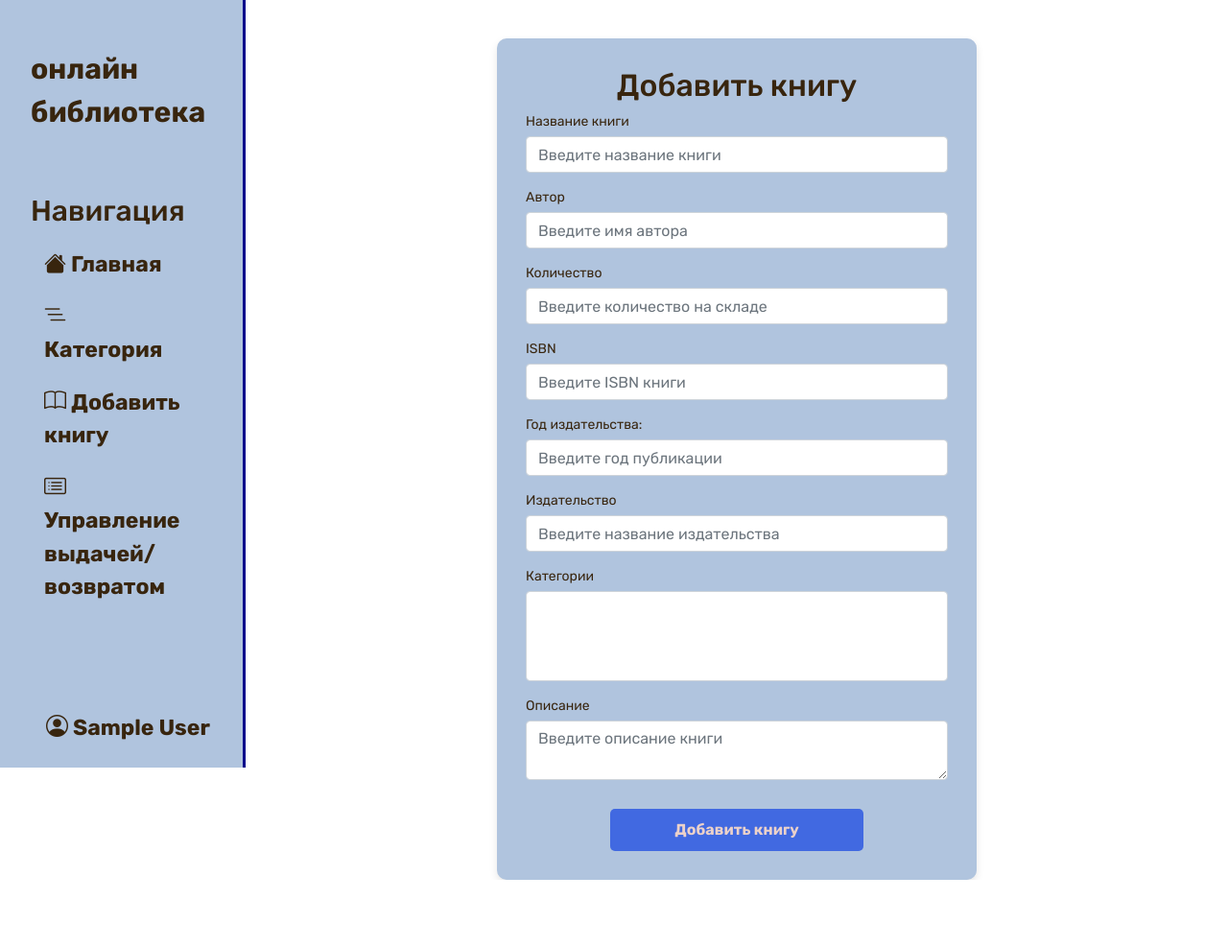
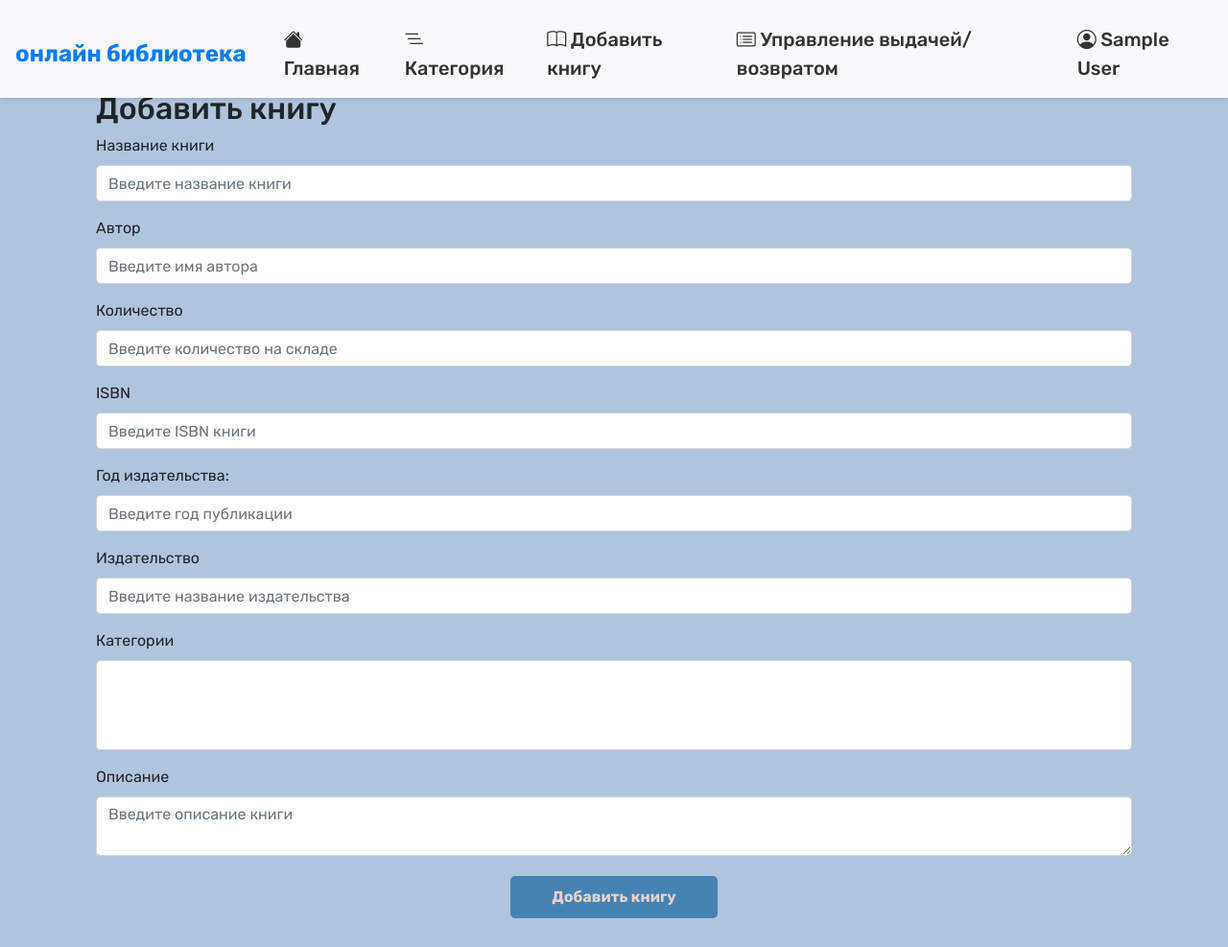
Before and after one commit to BACILEX/test, a Flask app: page /add-book in a window 1280 px wide. Shown: the whole page at 96% size. Before the commit the page ends 917 px from the top, so only its background shows below. Run offline with Flask 3, Linux system fonts and the light colour scheme; the visitor is signed in with stand-in values (Sample User, id 1); data that the repository does not hold is empty; some libraries are stand-ins or nearby versions.

Commit message:
Deploy to Render

```diff
--- a/app/static/css/main.css
+++ b/app/static/css/main.css
@@ -1,122 +1,210 @@
+/* ========== ОБЩИЕ СТИЛИ ========== */
 body {
-    overflow-x: hidden;
-    background: #FFF;
     font-family: 'Rubik', sans-serif;
-    color: #38250e;
-    font-size: 23px;
+    background-color: #B0C4DE;
+    margin: 0;
+    padding: 0;
+    padding-top: 70px;
 }
 
-aside {
-    background: #B0C4DE;
-    width: 20%;
-    padding: 2.5%;
-    height: 100vh;
-    border-right: 3px solid #00008B;
+/* ========== НАВИГАЦИЯ ========== */
+.navbar {
     position: fixed;
+    top: 0;
+    left: 0;
+    width: 100%;
+    background-color: #f8f9fa; /* Цвет фона */
+    z-index: 1000; /* Поверх всех элементов */
+    box-shadow: 0 2px 4px rgba(0, 0, 0, 0.1); /* Добавляем небольшую тень */
 }
 
-aside img {
-    width: 130px;
-    margin-left: 10px;
-    float: left;
+.navbar-brand {
+    font-size: 24px;
+    color: #007bff !important;
 }
 
-aside .logo {
-    font-family: 'Rubik', sans-serif;
-    font-size: 30px;
-    font-weight: bold;
-    position: relative;
-    top: -12px;
+.navbar-nav .nav-item {
+    margin-left: 15px;
 }
 
-aside h3 {
-    margin-top: 50px;
-    font-size: 30px;
-    position: relative;
+.navbar-nav .nav-link {
+    font-size: 20px;
+    font-weight: 500;
+    color: #333 !important;
+    transition: color 0.3s ease-in-out;
 }
 
-aside ul {list-style: none}
-
-aside ul li, aside ul a{
-    color: #38250e;
-    display: block;
-    margin-top: 20px;
-    transition: transform .6s ease;
-    font-weight: bold;
-    position: relative;
-    left: -13px;
+.navbar-nav .nav-link:hover {
+    color: #007bff !important;
 }
 
-aside ul li:hover, aside ul a:hover{
-    color: #000008B;
-    text-decoration: none;
-    transform: scale(1.03);
+.navbar-toggler {
+    border: none;
+    outline: none;
 }
 
-aside .pers_acc {
-    color: #38250e;
-    margin-bottom: 20px;
-    transition: transform 0.6s ease;
-    font-weight: bold;
-    position: absolute;
-    bottom: 0;
-    left: 43px;
-    padding: 5px;
-    text-decoration: none;
-    display: inline-block;
+/* ========== ФЛЕШ-СООБЩЕНИЯ ========== */
+.flash-messages {
+    margin: 20px auto;
+    max-width: 800px;
 }
 
-aside .pers_acc:hover {
-    color: #000008B;
-    text-decoration: none;
-    transform: scale(1.03);
+.alert {
+    padding: 15px;
+    border-radius: 5px;
+    text-align: center;
+    font-size: 16px;
 }
 
-.content {
-    float: right;
-    margin-left: 20%;
-    width: 80%;
-    text-align: center;
-    position: relative;
-    top: 25px;
+.alert-success {
+    background-color: #d4edda;
+    color: #155724;
+    border-left: 5px solid #28a745;
 }
 
-.greeting {
-    border-bottom: 3px solid #00008B;
+.alert-danger {
+    background-color: #f8d7da;
+    color: #721c24;
+    border-left: 5px solid #dc3545;
 }
 
-.greeting .begin{
-    font-size: 27px;
-    text-shadow: 2px 2px 5px rgba(0, 0, 0, 2);
-    width: 1300px;
+/* ========== ГЛАВНАЯ ПРИВЕТСТВЕННАЯ СЕКЦИЯ ========== */
+.greeting-i {
+    background-size: cover;
+    background-position: center;
+    padding: 50px;
+    border-radius: 10px;
+    text-align: center;
+    color: #fff;
+}
+
+.greeting-i h1.begin {
+    font-size: 32px;
+    font-weight: bold;
+    margin-bottom: 10px;
+    text-shadow: 2px 2px 5px rgba(0, 0, 0, 0.2);
+}
+
+.greeting-i p.begin {
+    font-size: 18px;
+    margin-bottom: 20px;
+    max-width: 800px;
     margin-left: auto;
     margin-right: auto;
-    font-weight: 450;
-    color: #FFF;
+    line-height: 1.5;
 }
 
-.greeting p, h1{
-    font-size: 27px;
-    width: 1300px;
-    margin-left: auto;
-    margin-right: auto;
-    font-weight: 450;
-    color: #000000;
+/* ========== ПОИСКОВАЯ ФОРМА ========== */
+.search-container {
+    display: flex;
+    flex-direction: column;
+    align-items: center;
+    margin-top: 20px;
 }
 
-.about {
-    float: right;
-    width: 80%;
+.search-container .form-group {
+    width: 60%;
     text-align: center;
-    position: relative;
-    top: 40px;
 }
 
-.container {
+.search-container .form-control {
+    padding: 10px;
+    font-size: 16px;
+    border-radius: 5px;
+    border: 1px solid #ccc;
+    width: 100%;
+    text-align: center;
+}
+
+.add-btn {
+    background-color: #007bff;
+    color: white;
+    border: none;
+    padding: 10px 20px;
+    font-size: 16px;
+    margin-top: 10px;
+    cursor: pointer;
+    border-radius: 5px;
+    transition: background 0.3s ease-in-out;
+}
+
+.add-btn:hover {
+    background-color: #0056b3;
+}
+
+/* ========== СЕКЦИЯ КНИГ ========== */
+.row {
+    display: flex;
+    flex-wrap: wrap;
+    justify-content: center;
+    margin-top: 30px;
+}
+
+.card {
+    border: none;
+    text-decoration: none;
+    box-shadow: 0px 4px 8px rgba(0, 0, 0, 0.1);
+    border-radius: 10px;
+    transition: transform 0.2s ease-in-out;
+}
+
+.card a {
+    text-decoration: none;
+}
+
+.card:hover {
+    transform: scale(1.01);
+}
+
+.card:hover .card-title {
+    font-size: 17px;
+    color: #007bff; /* Синий цвет */
+    transition: font-size 0.2s ease-in-out, color 0.2s ease-in-out;
+}
+
+.card img {
+    border-top-left-radius: 10px;
+    border-top-right-radius: 10px;
+    max-height: 200px;
+    object-fit: cover;
+}
+
+.card-body {
+    padding: 15px;
+}
+
+.card-title {
+    font-size: 16px;
+    font-weight: bold;
+    color: #333;
+}
+
+.add-btn {
+    background-color: #4682B4; /* Цвет кнопки */
+    color: #ebd1ca;
+    font-size: 16px;
+    font-weight: bold;
+    border: none;
+    border-radius: 5px;
+    margin-top: 5px;
+    margin-bottom: 30px;
+    padding: 10px;
+    width: 20%;
+    cursor: pointer;
+    transition: background-color 0.3s ease, transform 0.2s ease;
+}
+
+.add-btn:hover {
+    background-color: #000080;
+    color: #fff;
+    transform: scale(1.05);
+}
+
+.container-profile {
     text-align: center;
     margin-left: auto;
     margin-right: auto;
-    background-color: #B0C4DE;
+    background-color: #fff;
     padding: 30px;
     border-radius: 10px;
     box-shadow: 0 4px 8px rgba(0, 0, 0, 0.1);
@@ -131,143 +219,36 @@ aside .pers_acc:hover {
     margin-bottom: 20px;
 }
 
-.name {
-    font-size: 24px;
-    margin-bottom: 20px;
-}
-
-.bio {
-    font-size: 16px;
-    color: #555;
-    margin-bottom: 30px;
-}
-
 .user {
     font-size: 24px;
-    margin-bottom: 20px;
     text-align: left;
 }
 
 .func {
     list-style: none;
     position: relative;
-    top: 30px;
 }
 
 .func li, a{
-    color: #38250e;
+    color: #4682B4;
     display: block;
-    margin-top: 30px;
+    font-size: 25px;
     transition: transform .6s ease;
     font-weight: bold;
     text-align: left;
+    margin-top: 10px;
 }
 
 .func li:hover, a:hover{
-    color: #000008B;
+    color: #000080;
     text-decoration: none;
     transform: scale(1.03);
-}
-
-.form-group {
-    margin-bottom: 15px;
-    text-align: left;
-}
-
-.add-btn {
-    background-color: #4169E1; /* Цвет кнопки */
-    color: #ebd1ca;
-    font-size: 16px;
-    font-weight: bold;
-    border: none;
-    border-radius: 5px;
-    margin-top: 15px;
-    padding: 10px;
-    width: 60%;
-    cursor: pointer;
-    transition: background-color 0.3s ease, transform 0.2s ease;
-}
-
-.add-btn:hover {
-    background-color: #00008B;
-    color: #fff;
-    transform: scale(1.05);
-}
-
-.card {
-    left: 15px;
-    margin-right: 25px;
-    margin-top: 30px;
-    box-shadow: 0 4px 8px rgba(0, 0, 0, 0.1);
-    border-radius: 10px;
-    overflow: hidden;
-    transition: transform 0.3s ease, box-shadow 0.3s ease;
-    height: 100%;
-    display: flex;
-    flex-direction: column;
-}
-
-.card img {
-    width: 60%;
-    height: auto;
-    object-fit: cover;
-    margin-left: 65px;
-}
-
-.card:hover {
-    transform: scale(1.02);
-}
-
-.form-group {
-    margin-bottom: 15px;
-    text-align: left;
-}
-
-.form-group label {
-    display: block;
-    font-size: 14px;
-    margin-bottom: 5px;
-    color: #38250e;
-}
-
-.custom-input {
-    height: 45px;
-}
-
-.category-card {
-    background: #B0C4DE;
-    margin-right: 40px;
-    position: relative;
-    top: 15px;
-    left: 20px;
-    box-shadow: 0 4px 8px rgba(0, 0, 0, 0.1);
-    border-radius: 10px;
-    overflow: hidden;
-    transition: transform 0.3s ease, box-shadow 0.3s ease;
-    height: 50px;
-}
-
-.category-card:hover {
-    transform: scale(1.02);
-}
-
-.category-card-body {
-    padding: 20px;
-}
-
-.category-card-title {
-    font-size: 18px;
-    font-weight: bold;
-    color: #38250e;
-}
-
-ol {
-    list-style-type: decimal;
 }
 
 .book_info {
     text-style: none;
     text-align: left;
+    font-size: 20px;
 }
 
 .book_info li {
@@ -282,6 +263,24 @@ ol {
     color: #000080;
 }
 
+.greeting p{
+    font-size: 27px;
+    width: 1300px;
+    margin-left: auto;
+    margin-right: auto;
+    font-weight: 450;
+    color: #a1462a;
+}
+
+.login-btn-container {
+    display: flex;
+    flex-direction: column; /* Размещаем кнопки друг под другом */
+    align-items: center; /* Выравнивание по центру */
+    margin-top: 5px;
+    width: 100%;
+}
+
+/* Стили для кнопки */
 .login-btn {
     background-color: #4682B4; /* Цвет кнопки */
     color: #ebd1ca;
--- a/app/templates/add_feedback.html
+++ b/app/templates/add_feedback.html
@@ -19,7 +19,7 @@
               {{ form.description(class="form-control", placeholder="Напишите свой отзыв") }}
           </div>
 
-          <div>
+          <div class="login-btn-container">
               {{ form.submit(class="add-btn") }}
           </div>
       </form>
--- a/app/templates/addbook.html
+++ b/app/templates/addbook.html
@@ -89,7 +89,7 @@
               {% endif %}
           </div>
 
-          <div>
+          <div class="login-btn-container">
               {{ form.submit(class="add-btn") }}
           </div>
       </form>
--- a/app/templates/all_orders.html
+++ b/app/templates/all_orders.html
@@ -21,7 +21,7 @@
         <div class="">
             <div class="row">
                 {% for order in orders %}
-                    <div class="col-md-3 mb-4">
+                    <div class="col-md-3 mb-4" style = "min-width: 300px; ">
                         <div class="card text-center h-100">
                             <a href="{{url_for('order_detail', num = order[0])}}">
                             <div class="card-body">
--- a/app/templates/basket.html
+++ b/app/templates/basket.html
@@ -15,7 +15,7 @@
             </div>
         {% endif %}
     {% endwith %}
-    <div class="greeting">
+    <div class="greeting-i" style="color: #000000; margin-bottom: -50px;">
         <h1>Бронь</h1>
     </div>
     <ul class = 'book_info'>
--- a/app/templates/book_detail.html
+++ b/app/templates/book_detail.html
@@ -15,7 +15,7 @@
             </div>
         {% endif %}
     {% endwith %}
-    <div class="greeting">
+    <div class="greeting-i" style="color: #000000; margin-bottom: -40px;">
         <h1>{{ book[0] }}</h1>
     </div>
     <h3>Информация</h3>
@@ -25,6 +25,7 @@
         <li>Описание: <span class="book-value">{{ book[5] }}</span></li>
         <li>Оставшееся количество: <span class="book-value">{{ book[3] }} шт.</span></li>
     </ol>
+    <div class="login-btn-container">
         {% if current_user.role == "user" %}
         <form method="POST">
             {{ form.hidden_tag() }}
@@ -42,6 +43,7 @@
         <form action="{{ url_for('feedback', isbn=book[1]) }}" method="POST">
             <button type="submit" class="login-btn">Просмотреть все отзывы</button>
         </form>
+    </div>
         {% elif current_user.role == 'admin' %}
             <form action="{{ url_for('delete_book', isbn=book[1]) }}" method="POST">
                 <button type="submit" class="btn btn-danger">
--- a/app/templates/category.html
+++ b/app/templates/category.html
@@ -3,9 +3,9 @@
 {% block title %}Категория{% endblock %}
 
 {% block content %}
-<div class="content">
-    <div class="greeting">
-        <h1>Выберите нужную вам категорию!</h1>
+<div class="content category-page">
+    <div class="greeting-i">
+        <h1>Категория</h1>
     </div>
     <div><h3 style = 'text-align: left; position: relative; top: 15px; left: 15px;'>Жанры:</h3>
         <div class="row">
--- a/app/templates/feedback.html
+++ b/app/templates/feedback.html
@@ -15,7 +15,7 @@
             </div>
         {% endif %}
     {% endwith %}
-    <div class="greeting">
+    <div class="greeting" style="color: #000000; margin-bottom: -40px;">
         <h1>Отзывы на "{{feedbacks[0][3]}}"</h1>
     </div>
     <ul class = 'book_info'>
--- a/app/templates/index.html
+++ b/app/templates/index.html
@@ -17,7 +17,7 @@
         {% endif %}
     {% endwith %}
 
-    <div class="greeting" style="background-image: url('/static/img/fon.jpg'); background-size: cover; background-position: center; padding: 50px;">
+    <div class="greeting-i" style="background-image: url('/static/img/fon.jpg'); background-size: cover; background-position: center; padding: 50px;">
         {% if current_user.is_authenticated == false%}
             <h1 class="begin">Добро пожаловать в онлайн библиотеку!</h1>
             <p class="begin">Книги – это удивительный мир знаний, вдохновения и эмоций.
@@ -45,7 +45,7 @@
                 <div class="col-md-3 mb-4">
                     <div class="card text-center h-100">
                         <a href="{{ url_for('book_detail', isbn=book[1]) }}">
-                        <img src="{{ url_for('static', filename='img/kniga.jpg') }}"
+                        <img src="{{ url_for('static', filename='img/book.jpg') }}"
                              class="card-img-top"
                              alt="{{ book[1] }}">
                         <div class="card-body">
--- a/app/templates/layout.html
+++ b/app/templates/layout.html
@@ -1,57 +1,84 @@
 <!doctype html>
-<html lang="en">
+<html lang="ru">
 <head>
     <meta charset="UTF-8">
-    <meta name="viewport" content="width=device-width, user-scalable=no, initial-scale=1.0, maximum-scale=1.0, minimum-scale=1.0">
+    <meta name="viewport" content="width=device-width, initial-scale=1.0">
     <meta http-equiv="X-UA-Compatible" content="ie=edge">
     <title>{% block title %}BookOn{% endblock %}</title>
 
     <!-- Bootstrap и статические файлы -->
     <link rel="stylesheet" href="https://cdn.jsdelivr.net/npm/bootstrap@4.6.2/dist/css/bootstrap.min.css">
     <link rel="stylesheet" href="{{ url_for('static', filename='css/main.css') }}">
+    <link rel="stylesheet" href="{{ url_for('static', filename='css/category.css') }}">
     <link rel="stylesheet" href="https://cdn.jsdelivr.net/npm/bootstrap-icons@1.11.3/font/bootstrap-icons.min.css">
     <link rel="stylesheet" href="https://fonts.googleapis.com/css2?family=Rubik:wght@400;500;700&display=swap">
     <link rel="stylesheet" href="https://fonts.googleapis.com/css2?family=Lobster:wght@400;500;700&display=swap">
 </head>
 <body>
-    <aside>
-        <a href="{{ url_for('index') }}">
-            <span class="logo">онлайн</span>
-            <span class="logo">библиотека</span>
+
+    <!-- Верхняя навигационная панель -->
+    <nav class="navbar navbar-expand-lg navbar-light bg-light">
+        <a class="navbar-brand" href="{{ url_for('index') }}">
+            <span class="logo">онлайн</span> <span class="logo">библиотека</span>
         </a>
-        <h3>Навигация</h3>
-        <ul>
-            <li><a href="{{ url_for('index') }}"><i class="bi bi-house-fill"></i> Главная</a></li>
-            <li><a href="{{ url_for('category') }}"><i class="bi bi-list-nested"></i> Категория</a></li>
+
+        <!-- Кнопка для мобильных устройств -->
+        <button class="navbar-toggler" type="button" data-toggle="collapse" data-target="#navbarNav" aria-controls="navbarNav" aria-expanded="false" aria-label="Переключить навигацию">
+            <span class="navbar-toggler-icon"></span>
+        </button>
+
+        <!-- Навигационные ссылки -->
+        <div class="collapse navbar-collapse" id="navbarNav">
+            <ul class="navbar-nav ml-auto">
+                <li class="nav-item">
+                    <a class="nav-link" href="{{ url_for('index') }}"><i class="bi bi-house-fill"></i> Главная</a>
+                </li>
+                <li class="nav-item">
+                    <a class="nav-link" href="{{ url_for('category') }}"><i class="bi bi-list-nested"></i> Категория</a>
+                </li>
+
                 {% if current_user.role == 'admin' %}
-                <li><a href="{{ url_for('add_book') }}"><i class="bi bi-book"></i> Добавить книгу</a></li>
-                <li><a href="{{ url_for('check_orders') }}"><i class="bi bi-card-list"></i> Управление выдачей/возвратом</a></li>
+                    <li class="nav-item">
+                        <a class="nav-link" href="{{ url_for('add_book') }}"><i class="bi bi-book"></i> Добавить книгу</a>
+                    </li>
+                    <li class="nav-item">
+                        <a class="nav-link" href="{{ url_for('check_orders') }}"><i class="bi bi-card-list"></i> Управление выдачей/возвратом</a>
+                    </li>
                 {% else %}
-                <li>
+                    <li class="nav-item">
                         {% if current_user.role == 'user' %}
-                        <a href="{{ url_for('basket') }}">
+                            <a class="nav-link" href="{{ url_for('basket') }}">
                         {% else %}
-                        <a href="{{ url_for('login') }}">
+                            <a class="nav-link" href="{{ url_for('login') }}">
                         {% endif %}
                         <i class="bi bi-pencil-fill"></i> Бронь</a>
                     </li>
                 {% endif %}
-        </ul>
-
 
                 {% if current_user.is_authenticated %}
-            <a href="{{ url_for('profile') }}" class="pers_acc">
+                    <li class="nav-item">
+                        <a class="nav-link" href="{{ url_for('profile') }}">
                             <i class="bi bi-person-circle"></i> {{ current_user.name }}
                         </a>
+                    </li>
                 {% else %}
-            <a href="{{ url_for('login') }}" class="pers_acc">
+                    <li class="nav-item">
+                        <a class="nav-link" href="{{ url_for('login') }}">
                             <i class="bi bi-person-circle"></i> Личный кабинет
                         </a>
+                    </li>
                 {% endif %}
-    </aside>
+            </ul>
+        </div>
+    </nav>
 
-    <main>
+    <main class="container mt-4">
         {% block content %}{% endblock %}
     </main>
+
+    <!-- Bootstrap JS -->
+    <script src="https://cdn.jsdelivr.net/npm/jquery@3.6.0/dist/jquery.slim.min.js"></script>
+    <script src="https://cdn.jsdelivr.net/npm/bootstrap@4.6.2/dist/js/bootstrap.bundle.min.js"></script>
+
 </body>
 </html>
--- a/app/templates/like.html
+++ b/app/templates/like.html
@@ -15,7 +15,7 @@
             </div>
         {% endif %}
     {% endwith %}
-    <div class="greeting">
+    <div class="greeting-i" style="color: #000000; margin-bottom: -50px;">
         <h1>Ваши избранные</h1>
     </div>
 
@@ -26,7 +26,7 @@
                 <div class="col-md-3 mb-4">
                     <div class="card text-center h-100">
                         <a href="{{ url_for('book_detail', isbn=book[0]) }}">
-                        <img src="{{ url_for('static', filename='img/kniga.jpg') }}"
+                        <img src="{{ url_for('static', filename='img/book.jpg') }}"
                              class="card-img-top"
                              alt="{{ book[1] }}">
                         <div class="card-body">
--- a/app/templates/profile.html
+++ b/app/templates/profile.html
@@ -15,7 +15,7 @@
             </div>
         {% endif %}
     {% endwith %}
-    <div class="container">
+    <div class="container-profile">
         <div class="profile">
             <img src="{{ url_for('static', filename='img/icon.jpg') }}" class="profile-img">
             <h1 class="user">Пользователь: {{current_user.name}}</h1>
```
Also changed, not shown: other parts of app/static/css/main.css (+24 -38 lines), app/static/css/category.css (added, +142 -0 lines), app/templates/myorders.html (+4 -4 lines), app/static/img/book.jpg (added). Lines whose indentation alone changed are shown as unchanged.
